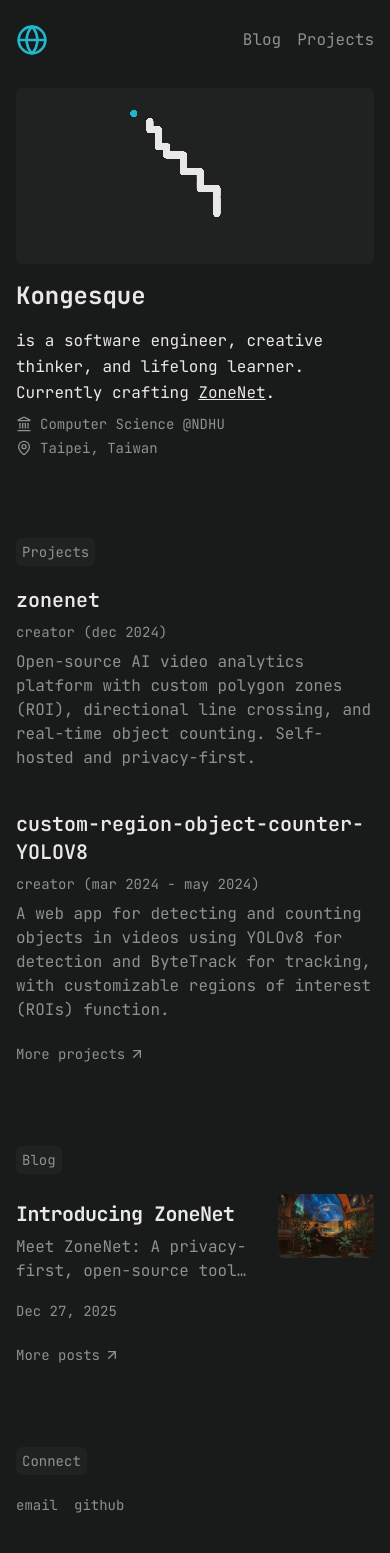
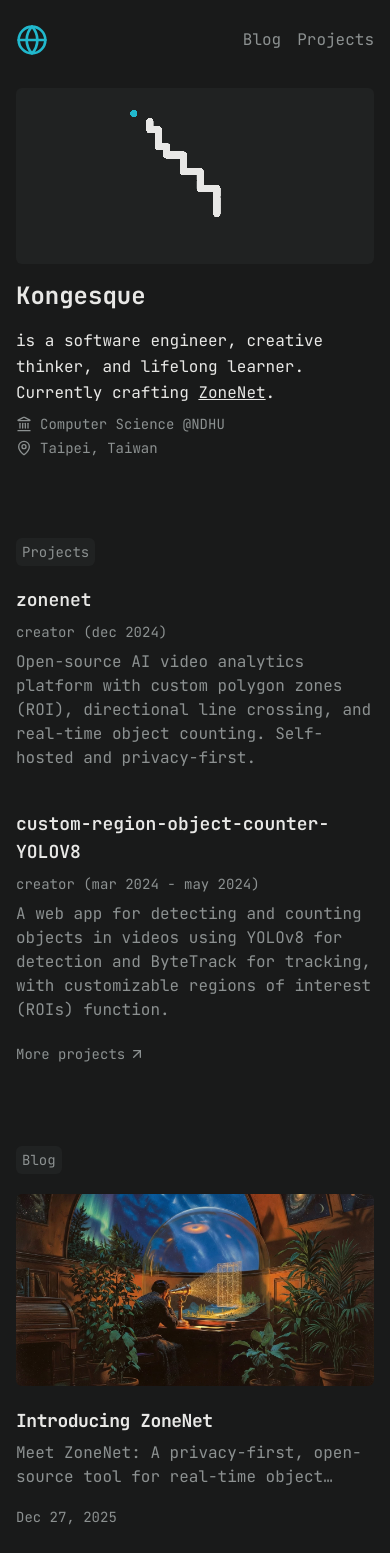
Before and after one commit to Kongesque/kongesque.com, a Next.js app: page / in a window 390 px wide. Shown: the top 1553 px of the page. Built offline with nearby package versions, Linux system fonts and the light colour scheme.

Commit message:
feat: Improve mobile responsiveness

```diff
--- a/src/app/blog/page.tsx
+++ b/src/app/blog/page.tsx
@@ -10,7 +10,7 @@ export default async function BlogPage() {
 
   return (
     <main className="animate-fade-in-up relative">
-      <h1 className="text-4xl font-bold mb-8 text-primary">
+      <h1 className="text-3xl sm:text-4xl font-bold mb-8 text-primary">
         Blog
       </h1>
 
--- a/src/components/post-item.tsx
+++ b/src/components/post-item.tsx
@@ -11,10 +11,10 @@ export function PostItem({ post, isSelected }: PostItemProps) {
   return (
     <Link
       href={`/blog/${post.slug}`}
-      className="flex flex-row items-start gap-4 py-5 group"
+      className="flex flex-col-reverse sm:flex-row items-start gap-4 py-5 group"
     >
-      <div className="flex-1 min-w-0">
-        <h2 className="text-xl font-bold tracking-tight mb-2 mt-2 text-primary group-hover:text-accent leading-tight transition-colors duration-300">
+      <div className="flex-1 min-w-0 w-full">
+        <h2 className="text-lg sm:text-xl font-bold tracking-tight mb-2 mt-2 text-primary group-hover:text-accent leading-tight transition-colors duration-300">
           {post.metadata.title}
         </h2>
         <p className="text-secondary line-clamp-2 text-base mb-4">
@@ -28,12 +28,13 @@ export function PostItem({ post, isSelected }: PostItemProps) {
           })}
         </time>
       </div>
-      <div className="w-24 sm:w-48 h-16 sm:h-32 relative rounded-md group-hover:rounded-lg transition-all duration-300 overflow-hidden shrink-0">
+      <div className="w-full h-48 sm:w-48 sm:h-32 relative rounded-md group-hover:rounded-lg transition-all duration-300 overflow-hidden shrink-0">
         <Image
           alt=""
           fill
           src={`/cover/${post.slug}.jpg`}
           sizes="(max-width: 640px) 100vw, 192px"
+          className="object-cover"
         />
       </div>
     </Link>
--- a/src/components/project-card.tsx
+++ b/src/components/project-card.tsx
@@ -22,7 +22,7 @@ export function ProjectCard({
     <div className="group p-6 transition-colors hover:border-accent/50 bg-blockBg hover:bg-blockHover rounded-lg">
       <Link href={href} target="_blank">
         <div className="flex justify-between items-start mb-4">
-        <h2 className="text-2xl font-bold text-primary group-hover:text-accent transition-colors">
+          <h2 className="text-xl sm:text-2xl font-bold text-primary group-hover:text-accent transition-colors">
             {title}
           </h2>
           <ArrowUpRight className="w-5 h-5 text-secondary group-hover:text-accent transition-colors" />
--- a/src/components/section-list.tsx
+++ b/src/components/section-list.tsx
@@ -31,7 +31,7 @@ export function SectionList({
         {items.map((item, index) => (
           <div key={item.title} className="group">
             <Link href={item.href} target="_blank">
-              <h3 className="text-xl font-semibold mb-2 text-primary group-hover:text-accent transition-colors duration-200">
+              <h3 className="text-lg sm:text-xl font-semibold mb-2 text-primary group-hover:text-accent transition-colors duration-200">
                 {item.title}
               </h3>
               <p className="text-sm mb-2 text-secondary"> {item.role} {item.period && `(${item.period})`} </p>
```
Lines whose indentation alone changed are shown as unchanged.
